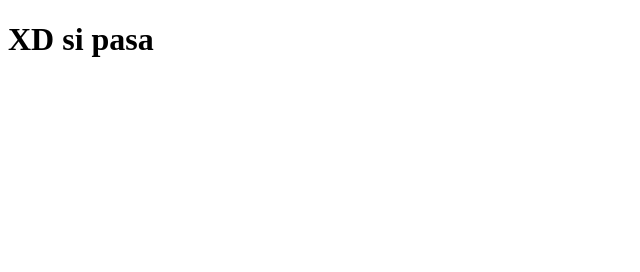
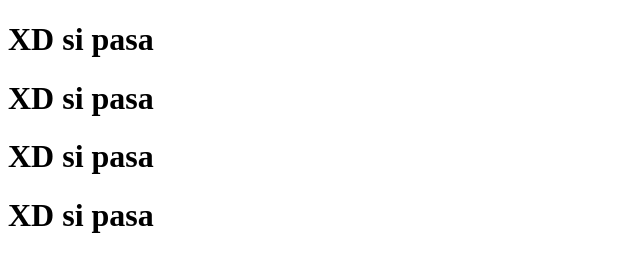
Before and after one commit to Fpf1/Primeraesperansa, a plain HTML site: page index.html in a window 1280 px wide. Shown: the whole page, without its empty margins (0-640 px from the left). Drawn offline with Linux system fonts and the light colour scheme.

Commit message:
Cambio 2

```diff
--- a/index.html
+++ b/index.html
@@ -8,5 +8,8 @@
 </head>
 <body>
     <h1>XD si pasa</h1>
+    <h1>XD si pasa</h1>
+    <h1>XD si pasa</h1>
+    <h1>XD si pasa</h1>
 </body>
 </html>
```
